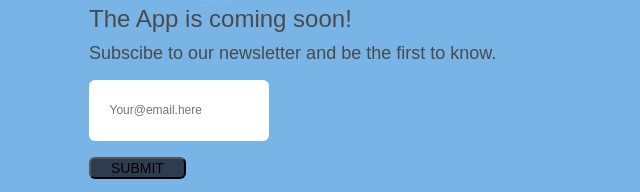
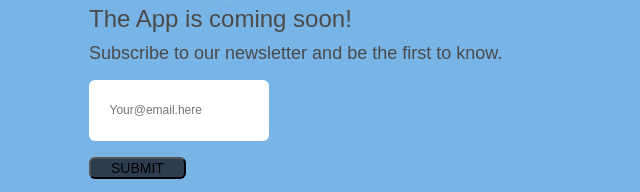
Before and after one commit to dexlab-io/DexWallet-website, a Gatsby site: page / in a window 1280 px wide. Shown: the part 429-621 px from the top of the page, 26-666 px from the left. Built offline with nearby package versions, Linux system fonts and the light colour scheme; Gatsby itself is replaced by a stand-in of ours.

Commit message:
minor fixes

```diff
--- a/gatsby-config.js
+++ b/gatsby-config.js
@@ -69,7 +69,7 @@ module.exports = {
         background_color: config.backgroundColor,
         theme_color: config.themeColor,
         display: 'minimal-ui',
-        icon: './static/images/preview.png',
+        icon: './static/images/DexWallet_Icon@2x.png',
       },
     },
     `gatsby-plugin-offline`,
--- a/src/components/Modal.js
+++ b/src/components/Modal.js
@@ -69,7 +69,7 @@ const Modal = ({ isClicked, handleClick, platform }) => (
                 The {platform} App is coming soon!
               </div>
               <div className="has-text-white is-size-5">
-                Subscibe to our newsletter and be the first to know.
+                Subscribe to our newsletter and be the first to know.
               </div>
             </TextWrapper>
             <NewsletterForm isVisible={false} />
```
